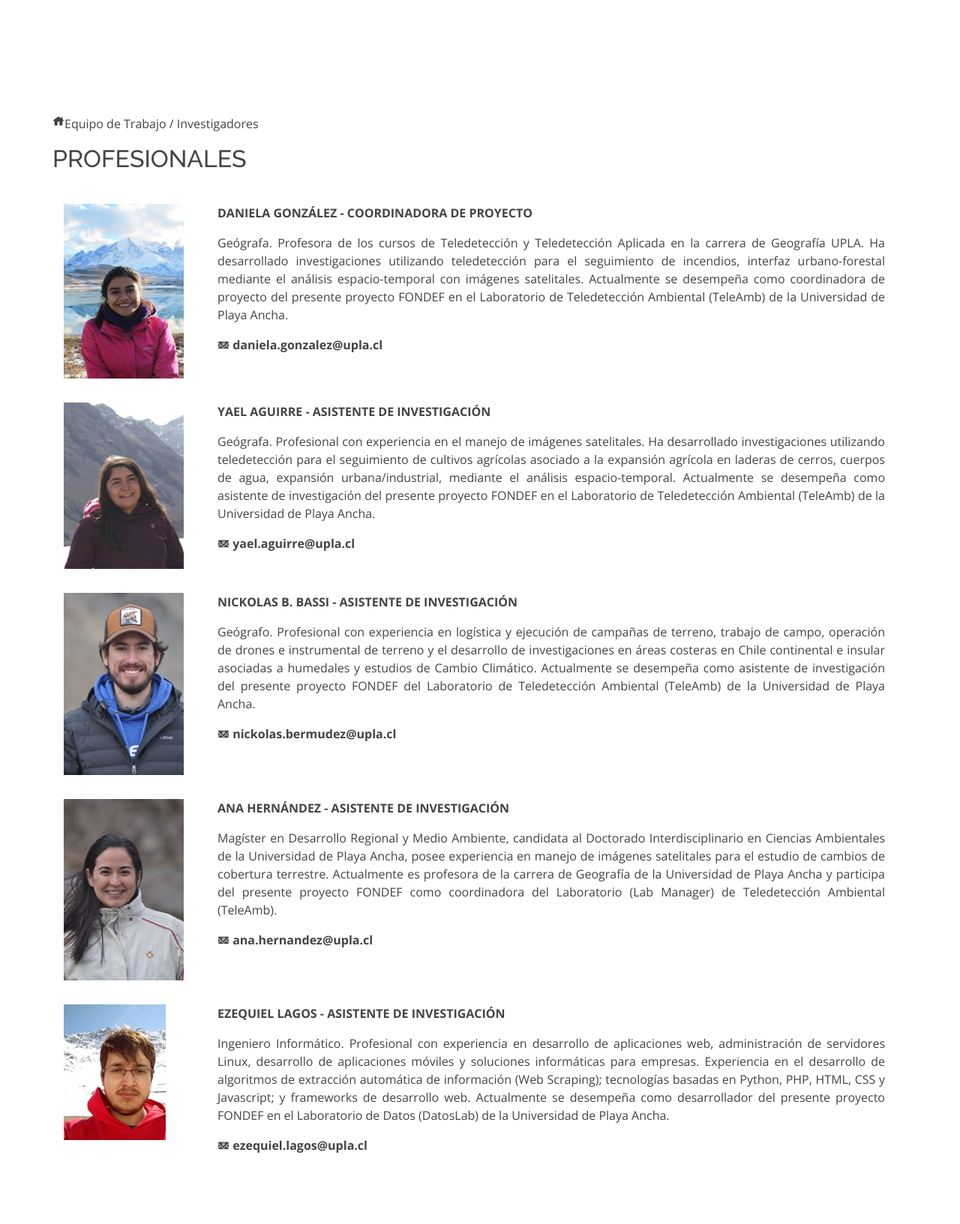
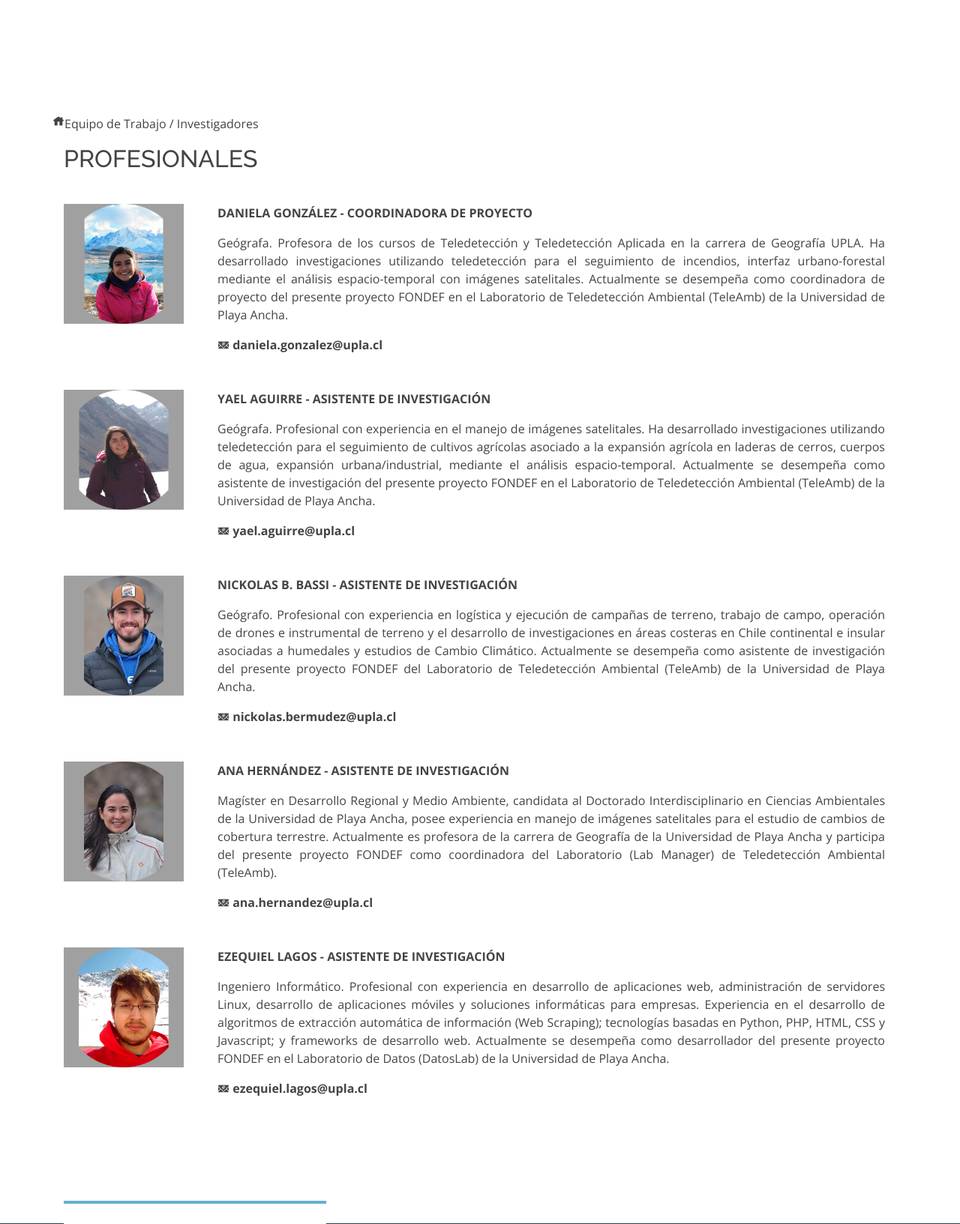
Before and after one commit to DatosLabUPLA/obsnieves-web-legacy, a Django app: page /equipo/profesionales in a window 1280 px wide. Shown: the part 239-1872 px from the top of the page at 75% size. Run offline with Django 3.2, Linux system fonts and the light colour scheme; some libraries are stand-ins or nearby versions.

Commit message:
Update: Se actualizan imágenes de equipo para encajar en diseño

```diff
--- a/core/templates/core/team_associate.html
+++ b/core/templates/core/team_associate.html
@@ -21,8 +21,9 @@
   <section class="p-3">
     <div class="container">
       <div class="row">
-        <div class="col-12"></div>
+        <div class="col-12">
           <h2 class="text-uppercase txt-naranjo-2">Entidades Asociadas</h2>
+        </div>
       </div>
     </div>
   </section>
--- a/core/templates/core/team_collab.html
+++ b/core/templates/core/team_collab.html
@@ -21,8 +21,9 @@
   <section class="p-3">
     <div class="container">
       <div class="row">
-        <div class="col-12"></div>
+        <div class="col-12">
           <h2 class="text-uppercase txt-naranjo-2">Entidades Colaboradoras</h2>
+        </div>
       </div>
     </div>
   </section>
--- a/core/templates/core/team_director.html
+++ b/core/templates/core/team_director.html
@@ -36,8 +36,9 @@
   <section class="pb-3">
     <div class="container">
       <div class="row">
-        <div class="col-12"></div>
+        <div class="col-12">
           <h2 class="text-uppercase txt-naranjo-2">Directores</h2>
+        </div>
       </div>
     </div>
   </section>
--- a/core/templates/core/team_lab.html
+++ b/core/templates/core/team_lab.html
@@ -21,8 +21,9 @@
   <section class="p-3">
     <div class="container">
       <div class="row">
-        <div class="col-12"></div>
+        <div class="col-12">
           <h2 class="text-uppercase txt-naranjo-2">Laboratorios</h2>
+        </div>
       </div>
     </div>
   </section>
--- a/core/templates/core/team_professional.html
+++ b/core/templates/core/team_professional.html
@@ -21,8 +21,9 @@
   <section class="p-3">
     <div class="container">
       <div class="row">
-        <div class="col-12"></div>
+        <div class="col-12">
           <h2 class="text-uppercase txt-naranjo-2">Profesionales</h2>
+        </div>
       </div>
     </div>
   </section>
@@ -31,7 +32,7 @@
     <div class="container team-obs">
       <div class="row ">
         <div class="col-2">
-          <img src="{% static "img/team/daniela_gonzalez.jpg" %}" alt="" class="img-fluid team-image-obs">
+          <img src="{% static "img/team/daniela_gonzalez.png" %}" alt="" class="img-fluid team-image-obs">
         </div>
         <div class="col-10">
           <div class="col-12">
@@ -87,7 +88,7 @@
     <div class="container team-obs">
       <div class="row ">
         <div class="col-2">
-          <img src="{% static "img/team/nickolas_bermudez.jpg" %}" alt="" class="img-fluid team-image-obs">
+          <img src="{% static "img/team/nickolas_bermudez.png" %}" alt="" class="img-fluid team-image-obs">
         </div>
         <div class="col-10">
           <div class="col-12">
@@ -115,7 +116,7 @@
     <div class="container team-obs">
       <div class="row ">
         <div class="col-2">
-          <img src="{% static "img/team/ana_hernandez.jpg" %}" alt="" class="img-fluid team-image-obs">
+          <img src="{% static "img/team/ana_hernandez.png" %}" alt="" class="img-fluid team-image-obs">
         </div>
         <div class="col-10">
           <div class="col-12">
@@ -143,7 +144,7 @@
     <div class="container team-obs">
       <div class="row ">
         <div class="col-2">
-          <img src="{% static "img/team/ezequiel_lagos.jpg" %}" alt="" class="img-fluid team-image-obs">
+          <img src="{% static "img/team/ezequiel_lagos.png" %}" alt="" class="img-fluid team-image-obs">
         </div>
         <div class="col-10">
           <div class="col-12">
```
Also changed, not shown: core/templates/core/team_investigator.html (+4 -3 lines), core/templates/core/team_students.html (+5 -4 lines), core/static/img/team/ana_hernandez.png (added), core/static/img/team/antonio_ugalde.png, core/static/img/team/carlos_romero.png, core/static/img/team/cristhian_moscoso.png (added), core/static/img/team/daniela_gonzalez.png (added), core/static/img/team/ezequiel_lagos.png (added), core/static/img/team/freddy_saavedra.png (added), core/static/img/team/marcela_ortiz.png (added), core/static/img/team/miguel_guevara.png (added), core/static/img/team/nickolas_bermudez.png (added), core/static/img/team/valentina_contreras.png (added), core/static/img/team/yael_aguirre.png.
